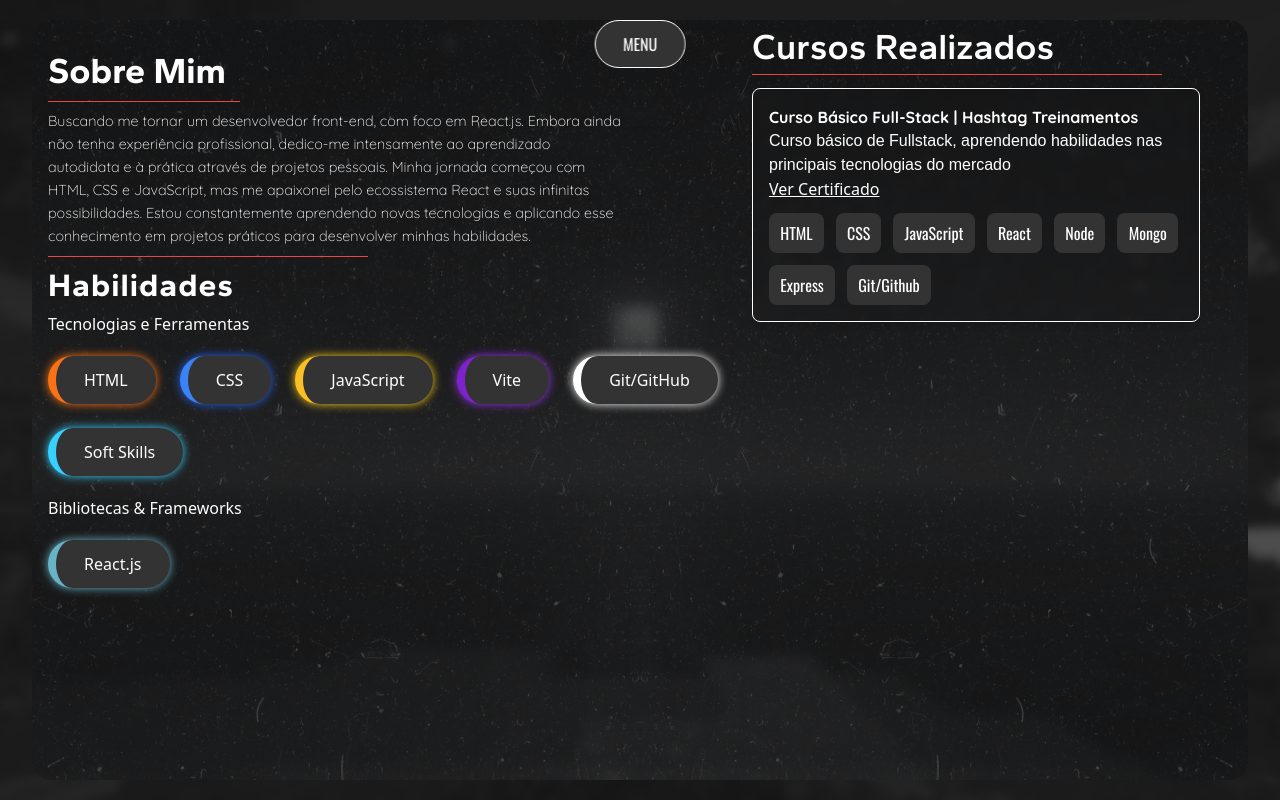
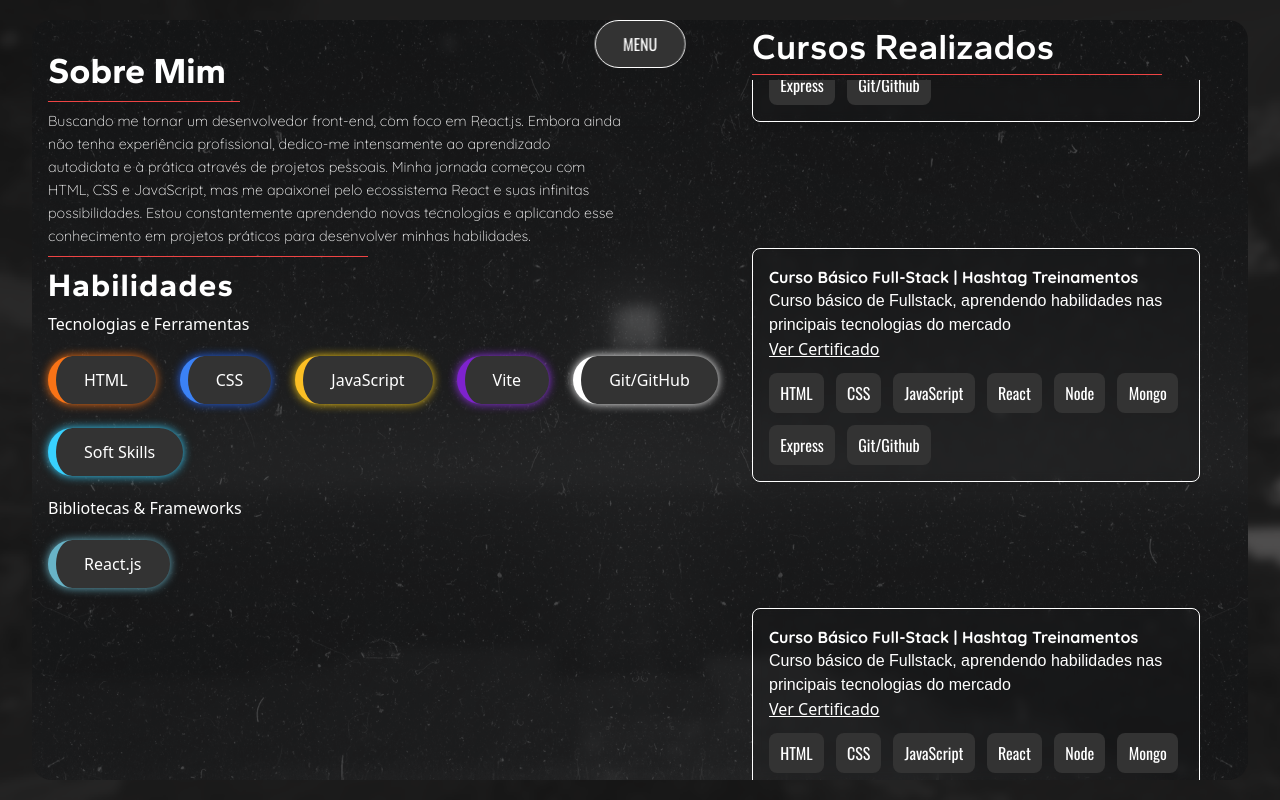
Before and after one commit to Luis-Octavio-Marques/Site-Portfolio, a React (Vite) app: page /sobre in a window 1280 px wide. Built offline with nearby package versions, Linux system fonts and the light colour scheme.

Commit message:
Atualização

```diff
--- a/src/components/CourseItems.jsx
+++ b/src/components/CourseItems.jsx
@@ -1,4 +1,4 @@
-import React, { useState } from "react";
+import React, { useState, useEffect } from "react";
 import { Swiper, SwiperSlide } from "swiper/react";
 import "swiper/css";
 import "swiper/css/autoplay";
@@ -22,12 +22,63 @@
       "Express",
       "Git/Github",
     ],
-  }
+  },
+  {
+    title: "Curso Básico Full-Stack",
+    provider: "Hashtag Treinamentos",
+    project:
+      "Curso básico de Fullstack, aprendendo habilidades nas principais tecnologias do mercado",
+    image: "/img/Certificado-Jornada-Fullstack.png",
+    languages: [
+      "HTML",
+      "CSS",
+      "JavaScript",
+      "React",
+      "Node",
+      "Mongo",
+      "Express",
+      "Git/Github",
+    ],
+  },
+  {
+    title: "Curso Básico Full-Stack",
+    provider: "Hashtag Treinamentos",
+    project:
+      "Curso básico de Fullstack, aprendendo habilidades nas principais tecnologias do mercado",
+    image: "/img/Certificado-Jornada-Fullstack.png",
+    languages: [
+      "HTML",
+      "CSS",
+      "JavaScript",
+      "React",
+      "Node",
+      "Mongo",
+      "Express",
+      "Git/Github",
+    ],
+  },
 ];
 
 function CurseItems() {
   const [isOpen, setIsOpen] = useState(false);
   const [selectedCourse, setSelectedCourse] = useState(null);
+  const [isMobile, setIsMobile] = useState(false);
+
+  // Hook para detectar se é mobile
+  useEffect(() => {
+    const checkIsMobile = () => {
+      setIsMobile(window.innerWidth <= 768);
+    };
+
+    // Verifica no carregamento inicial
+    checkIsMobile();
+
+    // Adiciona listener para mudanças no tamanho da tela
+    window.addEventListener('resize', checkIsMobile);
+
+    // Cleanup do listener
+    return () => window.removeEventListener('resize', checkIsMobile);
+  }, []);
 
   const openModal = (curso) => {
     setSelectedCourse(curso);
@@ -45,9 +96,9 @@
       <div className="red-line-about" />
 
       <Swiper
-        direction="vertical"
+        direction={isMobile ? "horizontal" : "vertical"}
         spaceBetween={20}
-        slidesPerView={2}
+        slidesPerView={isMobile ? 1 : 2}
         loop={true}
         autoplay={{
           delay: 5000,
@@ -55,7 +106,11 @@
         }}
         speed={1500}
         modules={[Autoplay]}
-        style={{ height: "990px", marginTop: "5px" }}
+        style={{
+          height: isMobile ? "500px" : "990px",
+          marginTop: "5px",
+          width: "100%"
+        }}
       >
         {cursos.map((curso, index) => (
           <SwiperSlide key={index}>
```
